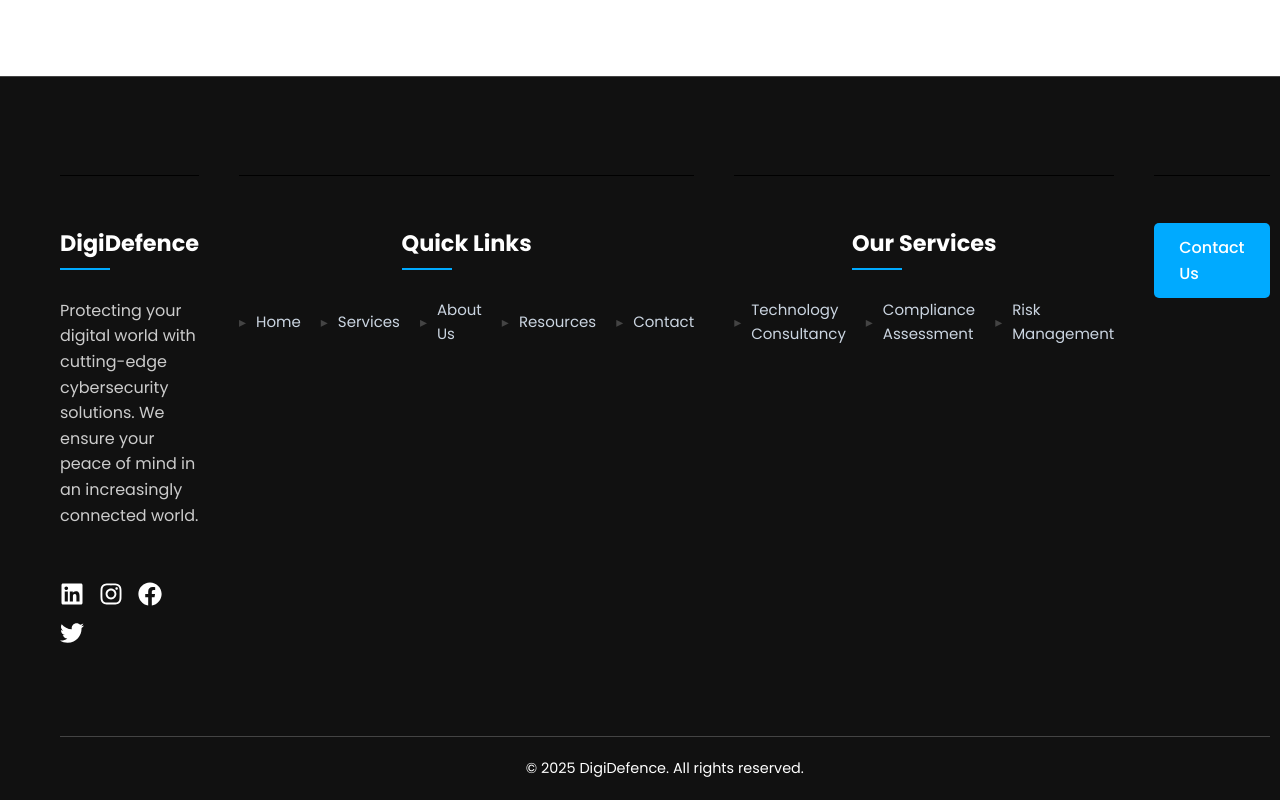
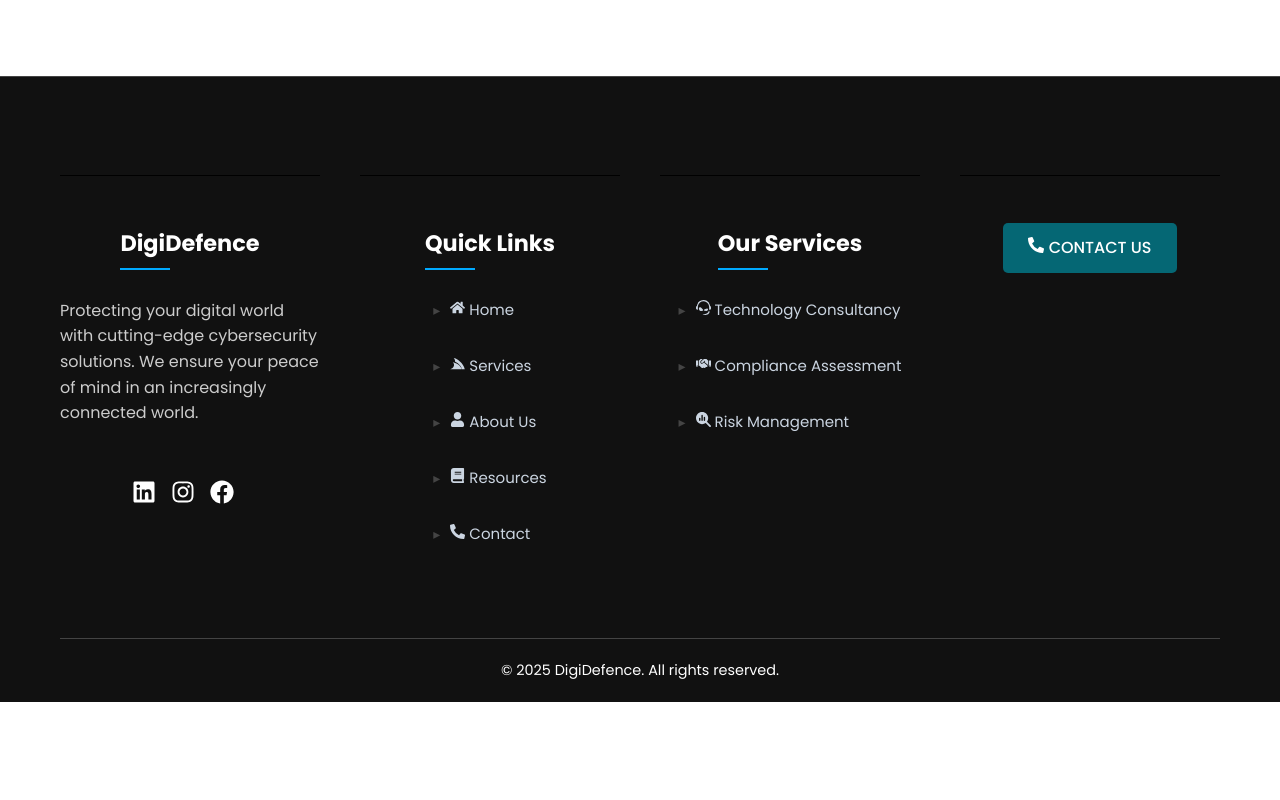
Before and after one commit to shreyas-urankar/Cyber-Protect-Project, a React (Create React App) app: page /compliance_assessment in a window 1280 px wide. Shown: the part 2299-3099 px from the top of the page. After the commit the page ends 3001 px from the top, so only its background shows below. Built offline with nearby package versions, Linux system fonts and the light colour scheme; a web font is replaced by a local one.

Commit message:
Updated footer alignment, colors and overall look

```diff
--- a/src/components/Footer.js
+++ b/src/components/Footer.js
@@ -1,7 +1,8 @@
 import React from "react";
 import "../styles/Footer.css";
 import { Link } from "react-router-dom";
-import { FaLinkedin, FaInstagram, FaFacebook, FaTwitter } from "react-icons/fa";
+import { FaLinkedin, FaInstagram, FaFacebook, FaHome, FaServicestack, FaUser, FaBook, FaPhoneAlt, FaTeamspeak, FaHandshake } from "react-icons/fa";
+import { FaMagnifyingGlassChart } from "react-icons/fa6";
 
 const Footer = () => {
   return (
@@ -17,7 +18,7 @@ const Footer = () => {
           </p>
           <div className="social-icons">
             <a
-              href="https://linkedin.com"
+              href="https://www.linkedin.com/company/cyber-protect-solutions"
               target="_blank"
               rel="noopener noreferrer"
             >
@@ -37,13 +38,6 @@ const Footer = () => {
             >
               <FaFacebook />
             </a>
-            <a
-              href="https://twitter.com"
-              target="_blank"
-              rel="noopener noreferrer"
-            >
-              <FaTwitter />
-            </a>
           </div>
         </div>
 
@@ -52,19 +46,19 @@ const Footer = () => {
           <h3>Quick Links</h3>
           <ul className="footer-links">
             <li>
-              <Link to="/">Home</Link>
+              <Link to="/"> <FaHome /> Home</Link>
             </li>
             <li>
-              <Link to="/technologyconsultant">Services</Link>
+              <Link to="/technologyconsultant"> <FaServicestack/> Services</Link>
             </li>
             <li>
-              <Link to="/aboutus">About Us</Link>
+              <Link to="/aboutus"> <FaUser/> About Us</Link>
             </li>
             <li>
-              <Link to="/blog">Resources</Link>
+              <Link to="/blog"> <FaBook/> Resources</Link>
             </li>
             <li>
-              <Link to="/contact">Contact</Link>
+              <Link to="/contact"> <FaPhoneAlt/> Contact</Link>
             </li>
           </ul>
         </div>
@@ -74,13 +68,13 @@ const Footer = () => {
           <h3>Our Services</h3>
           <ul className="footer-links">
             <li>
-              <Link to="/technologyconsultant">Technology Consultancy</Link>
+              <Link to="/technologyconsultant"> <FaTeamspeak/> Technology Consultancy</Link>
             </li>
             <li>
-              <Link to="/compliance_assessment">Compliance Assessment</Link>
+              <Link to="/compliance_assessment"> <FaHandshake/> Compliance Assessment</Link>
             </li>
             <li>
-              <Link to="/riskassessments">Risk Management</Link>
+              <Link to="/riskassessments"> <FaMagnifyingGlassChart/> Risk Management</Link>
             </li>
           </ul>
         </div>
@@ -88,7 +82,7 @@ const Footer = () => {
         {/* Contact Section */}
         <div className="footer-section">
           <Link to="/contact" className="contact-button">
-            Contact Us
+          <FaPhoneAlt/> CONTACT US
           </Link>
         </div>
 
--- a/src/styles/Footer.css
+++ b/src/styles/Footer.css
@@ -48,6 +48,9 @@ footer {
 .footer-links {
     list-style: none;
     padding: 0;
+    display: flex;
+    flex-direction: column;
+    align-items: flex-start;
 }
 
 .footer-links li {
@@ -105,7 +108,7 @@ footer {
     display: inline-block;
     margin-top: 15px;
     padding: 12px 25px;
-    background: #00aaff;
+    background:#056774;
     color: white;
     text-decoration: none;
     border-radius: 5px;
@@ -114,7 +117,7 @@ footer {
 }
 
 .contact-button:hover {
-    background: #0088cc;
+    background: #033c43;
     transform: translateY(-2px);
 }
 
@@ -159,4 +162,19 @@ footer {
         left: 50%;
         transform: translateX(-50%);
     }
+    .footer-links {
+        align-items: center;
+    }
+    .contact-button {
+        display: block;
+        margin-left: auto;
+        margin-right: auto;
+    }
 }
+
+/* Center Contact Us button in its section on desktop */
+.footer-section .contact-button {
+    display: block;
+    margin-left: auto;
+    margin-right: auto;
+}
```
